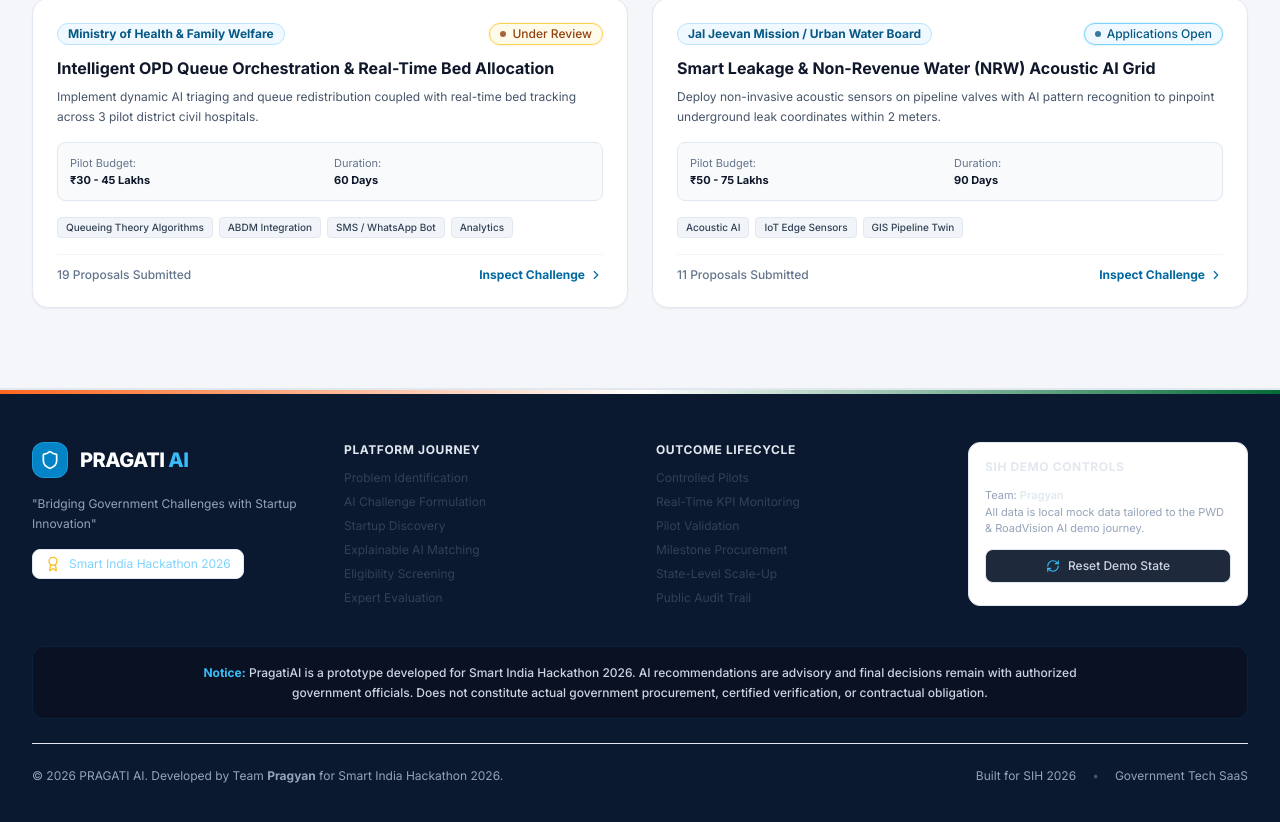
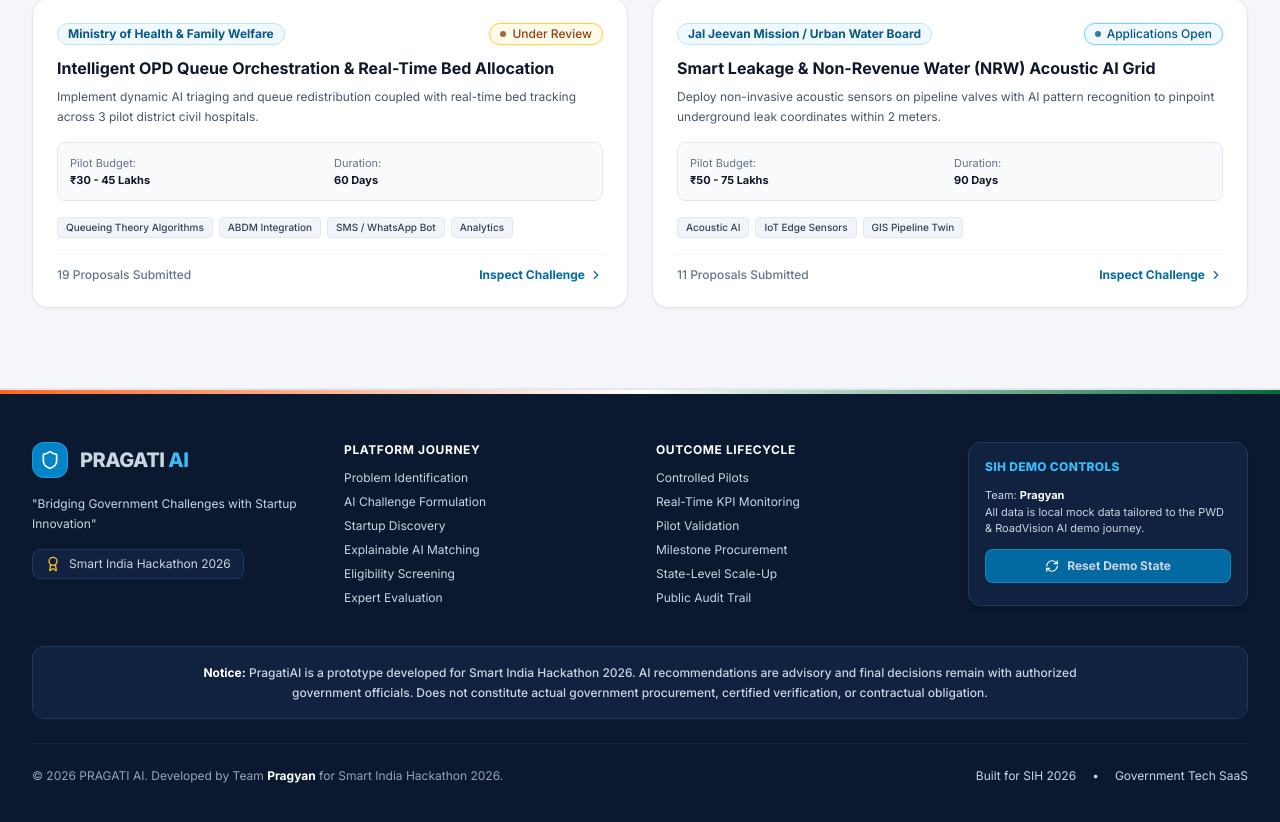
Before and after one commit to rohankush1947-ops/PRAGATIAI-1, a React (Vite) app in the folder PRAGATI2.0/: page / in a window 1280 px wide. Shown: the part 4610-5432 px from the top of the page. Built offline with nearby package versions, Linux system fonts and the light colour scheme; no server answers.

Commit message:
fix(theme): fix dropdown option contrast and footer SIH demo controls styling

```diff
--- a/PRAGATI2.0/src/components/layout/Footer.tsx
+++ b/PRAGATI2.0/src/components/layout/Footer.tsx
@@ -25,7 +25,7 @@ export const Footer: React.FC = () => {
             <p className="text-xs text-slate-400 leading-relaxed">
               "Bridging Government Challenges with Startup Innovation"
             </p>
-            <div className="inline-flex items-center gap-2 px-3 py-1.5 rounded-lg bg-[#0B1528] border border-slate-800 text-xs text-sky-300">
+            <div className="inline-flex items-center gap-2 px-3 py-1.5 rounded-lg bg-[#112240] border border-slate-700/80 text-xs text-sky-300">
               <Award className="w-4 h-4 text-amber-400" />
               <span>Smart India Hackathon 2026</span>
             </div>
@@ -62,28 +62,28 @@ export const Footer: React.FC = () => {
           </div>
 
           {/* Col 4: Evaluator Demo Controls */}
-          <div className="bg-[#0B1528] p-4 rounded-xl border border-slate-800/80 space-y-3">
-            <h4 className="text-xs font-bold uppercase tracking-wider text-slate-200 flex items-center gap-1.5">
-              <span>SIH Demo Controls</span>
+          <div className="bg-[#112240] p-4 rounded-xl border border-slate-700/80 space-y-3 shadow-md">
+            <h4 className="text-xs font-bold uppercase tracking-wider text-white flex items-center gap-1.5">
+              <span className="text-sky-400 font-extrabold tracking-wide">SIH Demo Controls</span>
             </h4>
-            <p className="text-[11px] text-slate-400 leading-normal">
-              Team: <strong className="text-slate-200 font-semibold">Pragyan</strong><br />
+            <p className="text-[11px] text-slate-300 leading-normal">
+              Team: <strong className="text-white font-bold">Pragyan</strong><br />
               All data is local mock data tailored to the PWD & RoadVision AI demo journey.
             </p>
             <button
               onClick={resetDemoData}
-              className="w-full flex items-center justify-center gap-2 px-3 py-2 text-xs font-medium text-slate-300 bg-slate-800 hover:bg-slate-700 hover:text-white rounded-lg border border-slate-700 transition-all"
+              className="w-full flex items-center justify-center gap-2 px-3 py-2 text-xs font-bold text-white bg-sky-700 hover:bg-sky-600 rounded-lg border border-sky-500/50 shadow-sm transition-all"
             >
-              <RefreshCw className="w-3.5 h-3.5 text-sky-400" />
+              <RefreshCw className="w-3.5 h-3.5 text-sky-200" />
               <span>Reset Demo State</span>
             </button>
           </div>
         </div>
 
         {/* SIH 2026 Disclaimer Box */}
-        <div className="p-4 rounded-xl bg-[#091122] border border-sky-900/30 text-center my-6">
-          <p className="text-xs text-slate-300 font-medium leading-relaxed max-w-4xl mx-auto">
-            <strong className="text-sky-400">Notice:</strong> PragatiAI is a prototype developed for Smart India Hackathon 2026. AI recommendations are advisory and final decisions remain with authorized government officials. Does not constitute actual government procurement, certified verification, or contractual obligation.
+        <div className="p-4 rounded-xl bg-[#112240] border border-sky-800/40 text-center my-6">
+          <p className="text-xs text-slate-200 font-medium leading-relaxed max-w-4xl mx-auto">
+            <strong className="text-sky-400 font-bold">Notice:</strong> PragatiAI is a prototype developed for Smart India Hackathon 2026. AI recommendations are advisory and final decisions remain with authorized government officials. Does not constitute actual government procurement, certified verification, or contractual obligation.
           </p>
         </div>
 
--- a/PRAGATI2.0/src/index.css
+++ b/PRAGATI2.0/src/index.css
@@ -57,6 +57,10 @@
     @apply w-full bg-white border border-slate-300 rounded-lg px-3.5 py-2.5 text-sm text-slate-900 placeholder-slate-400 focus:outline-none focus:ring-2 focus:ring-sky-600 focus:border-transparent transition-all;
   }
 
+  .gov-select {
+    @apply w-full bg-white border border-slate-300 rounded-lg px-3.5 py-2.5 text-sm text-slate-900 focus:outline-none focus:ring-2 focus:ring-sky-600 focus:border-transparent transition-all cursor-pointer;
+  }
+
   .gov-button-primary {
     @apply inline-flex items-center justify-center gap-2 px-4 py-2.5 rounded-lg text-sm font-semibold bg-sky-700 hover:bg-sky-600 text-white shadow-sm transition-all duration-150 disabled:opacity-50 disabled:cursor-not-allowed;
   }
@@ -97,31 +101,31 @@ section[class*="from-[#0F1C36]"] {
 }
 
 /* Page canvas backgrounds */
-.bg-\[\#070E1E\],
-div[class*="bg-[#070E1E]"]:not(.border-emerald-500\/40):not(.border-sky-500\/40):not(.border-purple-500\/40),
+.bg-\[\#070E1E\]:not(footer):not(footer *),
+div[class*="bg-[#070E1E]"]:not(.border-emerald-500\/40):not(.border-sky-500\/40):not(.border-purple-500\/40):not(footer *),
 main[class*="bg-[#070E1E]"] {
   background-color: #F4F6F9 !important;
 }
 
 /* Cards, sidebars, top headers & surfaces */
-.bg-\[\#0B1528\],
-div[class*="bg-[#0B1528]"],
-section[class*="bg-[#0B1528]"],
-.bg-\[\#0F1C36\],
-div[class*="bg-[#0F1C36]"],
-.bg-\[\#0A1224\],
+.bg-\[\#0B1528\]:not(footer):not(footer *),
+div[class*="bg-[#0B1528]"]:not(footer *),
+section[class*="bg-[#0B1528]"]:not(footer *),
+.bg-\[\#0F1C36\]:not(footer):not(footer *),
+div[class*="bg-[#0F1C36]"]:not(footer *),
+.bg-\[\#0A1224\]:not(footer):not(footer *),
 aside[class*="bg-[#0A1224]"] {
   background-color: #FFFFFF !important;
   border-color: #E2E8F0 !important;
 }
 
 /* Sub-panels, wells, chip backgrounds */
-.bg-\[\#070E1E\],
-.bg-\[\#080E1C\],
-.bg-\[\#080E1D\],
-div[class*="bg-[#070E1E]"],
-div[class*="bg-[#080E1C]"],
-div[class*="bg-[#080E1D]"] {
+.bg-\[\#070E1E\]:not(footer):not(footer *),
+.bg-\[\#080E1C\]:not(footer):not(footer *),
+.bg-\[\#080E1D\]:not(footer):not(footer *),
+div[class*="bg-[#070E1E]"]:not(footer *),
+div[class*="bg-[#080E1C]"]:not(footer *),
+div[class*="bg-[#080E1D]"]:not(footer *) {
   background-color: #F8FAFC !important;
   border-color: #E2E8F0 !important;
 }
@@ -175,46 +179,98 @@ div[class*="bg-[#080E1D]"] {
 /* Official deep navy footer (retained as standard on India.gov.in / MyGov) */
 footer.bg-\[\#050B17\],
 footer[class*="bg-[#050B17]"],
+footer,
 .gov-dark-footer {
   background-color: #0A192F !important;
   color: #E2E8F0 !important;
 }
 
+/* Footer card elements: dark navy with subtle borders and crisp contrast */
+footer div[class*="bg-[#0B1528]"],
+footer div[class*="bg-[#091122]"],
+footer div[class*="bg-[#112240]"],
+footer [class*="bg-[#0B1528]"],
+footer [class*="bg-[#091122]"],
+footer [class*="bg-[#112240]"],
+footer .bg-\[\#0B1528\],
+footer .bg-\[\#091122\],
+footer .bg-\[\#112240\] {
+  background-color: #112240 !important;
+  border-color: #1E3A5F !important;
+  color: #E2E8F0 !important;
+}
+
+footer h3,
+footer h4,
+footer h5,
+footer strong {
+  color: #FFFFFF !important;
+}
+
+footer p,
+footer li,
+footer span:not(.text-sky-400):not(.text-sky-300):not(.text-amber-400):not(.bg-sky-600 *) {
+  color: #CBD5E1 !important;
+}
+
 /* Clean slate borders */
-[class*="border-slate-800"],
-[class*="border-slate-700"] {
+[class*="border-slate-800"]:not(footer *),
+[class*="border-slate-700"]:not(footer *) {
   border-color: #E2E8F0 !important;
 }
 
 /* Remap dark slate chips, tags, and small badges to accessible light badges */
-span.bg-slate-800,
-span.bg-slate-900,
-span.bg-slate-700,
+span.bg-slate-800:not(footer *),
+span.bg-slate-900:not(footer *),
+span.bg-slate-700:not(footer *),
 div.bg-slate-800:not(button):not(footer *),
 [class*="bg-slate-800"]:not(button):not(footer *):not(aside button) {
   background-color: #F1F5F9 !important;
   border-color: #CBD5E1 !important;
   color: #334155 !important;
 }
-span.bg-slate-800 *,
-span.bg-slate-900 *,
-span.bg-slate-700 * {
+span.bg-slate-800:not(footer *) *,
+span.bg-slate-900:not(footer *) *,
+span.bg-slate-700:not(footer *) * {
   color: #334155 !important;
 }
 
-/* Form inputs & text fields in light mode */
-input.bg-\[\#080E1D\],
-input.bg-\[\#0B1528\],
-input.bg-\[\#070E1E\],
-textarea.bg-\[\#080E1D\],
-textarea.bg-\[\#0B1528\],
-textarea.bg-\[\#070E1E\],
-select.bg-\[\#080E1D\],
-select.bg-\[\#0B1528\],
-select.bg-\[\#070E1E\] {
+/* Form inputs, textareas & selects in light mode */
+input,
+textarea,
+select,
+.gov-input,
+.gov-select {
   background-color: #FFFFFF !important;
   color: #0F172A !important;
   border-color: #CBD5E1 !important;
+}
+
+/* Universal select and dropdown options styling guarantee */
+select {
+  background-color: #FFFFFF !important;
+  color: #0F172A !important;
+}
+
+select option,
+option,
+option.text-white,
+option[class*="text-white"],
+option[class*="bg-[#0B1528]"],
+option[class*="bg-[#0F1C36]"] {
+  background-color: #FFFFFF !important;
+  color: #0F172A !important;
+}
+
+select option:checked,
+option:checked {
+  background-color: #0284C7 !important;
+  color: #FFFFFF !important;
+}
+
+/* Form labels contrast guarantee */
+label:not(footer *):not(button *):not(.gov-button-primary *) {
+  color: #334155 !important;
 }
 
 input::placeholder,
@@ -248,7 +304,10 @@ h6:not(button *):not(footer *):not(.gov-top-bar *):not(.bg-sky-600 *):not(.bg-sk
 
 /* Text white overrides on non-button content elements */
 span.text-white:not(button *):not(a.bg-sky-700 *):not(a.bg-sky-600 *):not(footer *):not(.gov-top-bar *):not(.bg-sky-600 *):not(.bg-sky-700 *):not(.bg-emerald-600 *):not(.bg-blue-600 *):not(.bg-purple-600 *):not(.bg-rose-600 *):not(.bg-amber-600 *),
-div.text-white:not(button *):not(a.bg-sky-700 *):not(a.bg-sky-600 *):not(footer *):not(.gov-top-bar *):not(.bg-sky-600 *):not(.bg-sky-700 *):not(.bg-emerald-600 *):not(.bg-blue-600 *) {
+div.text-white:not(button *):not(a.bg-sky-700 *):not(a.bg-sky-600 *):not(footer *):not(.gov-top-bar *):not(.bg-sky-600 *):not(.bg-sky-700 *):not(.bg-emerald-600 *):not(.bg-blue-600 *),
+p.text-white:not(button *):not(footer *):not(.gov-top-bar *):not(.bg-sky-600 *):not(.bg-sky-700 *):not(.bg-emerald-600 *):not(.bg-blue-600 *),
+select.text-white,
+option.text-white {
   color: #0F172A !important;
 }
 
```
Also changed, not shown: PRAGATI2.0/src/pages/government/AIMatching.tsx (+12 -12 lines).
